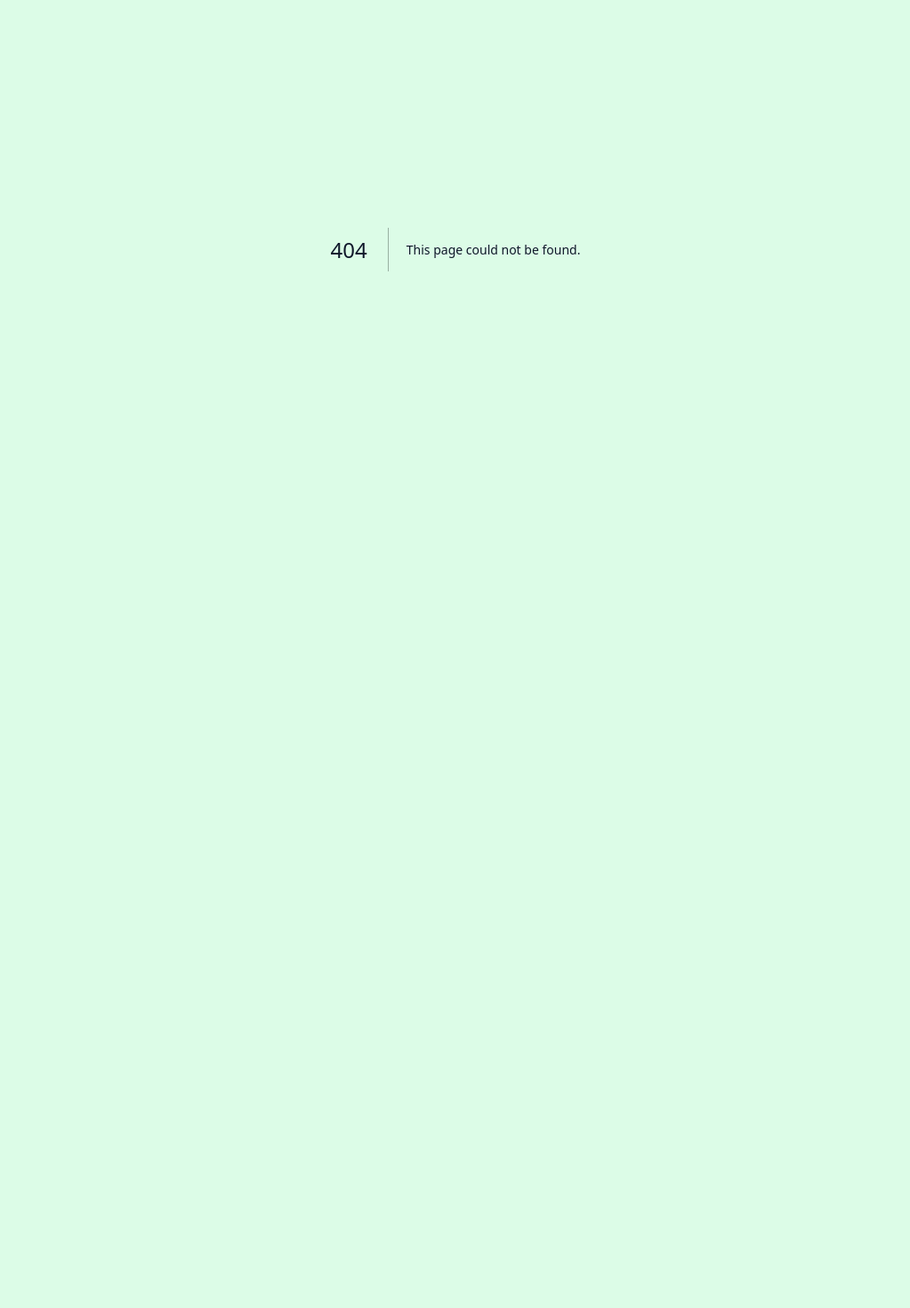
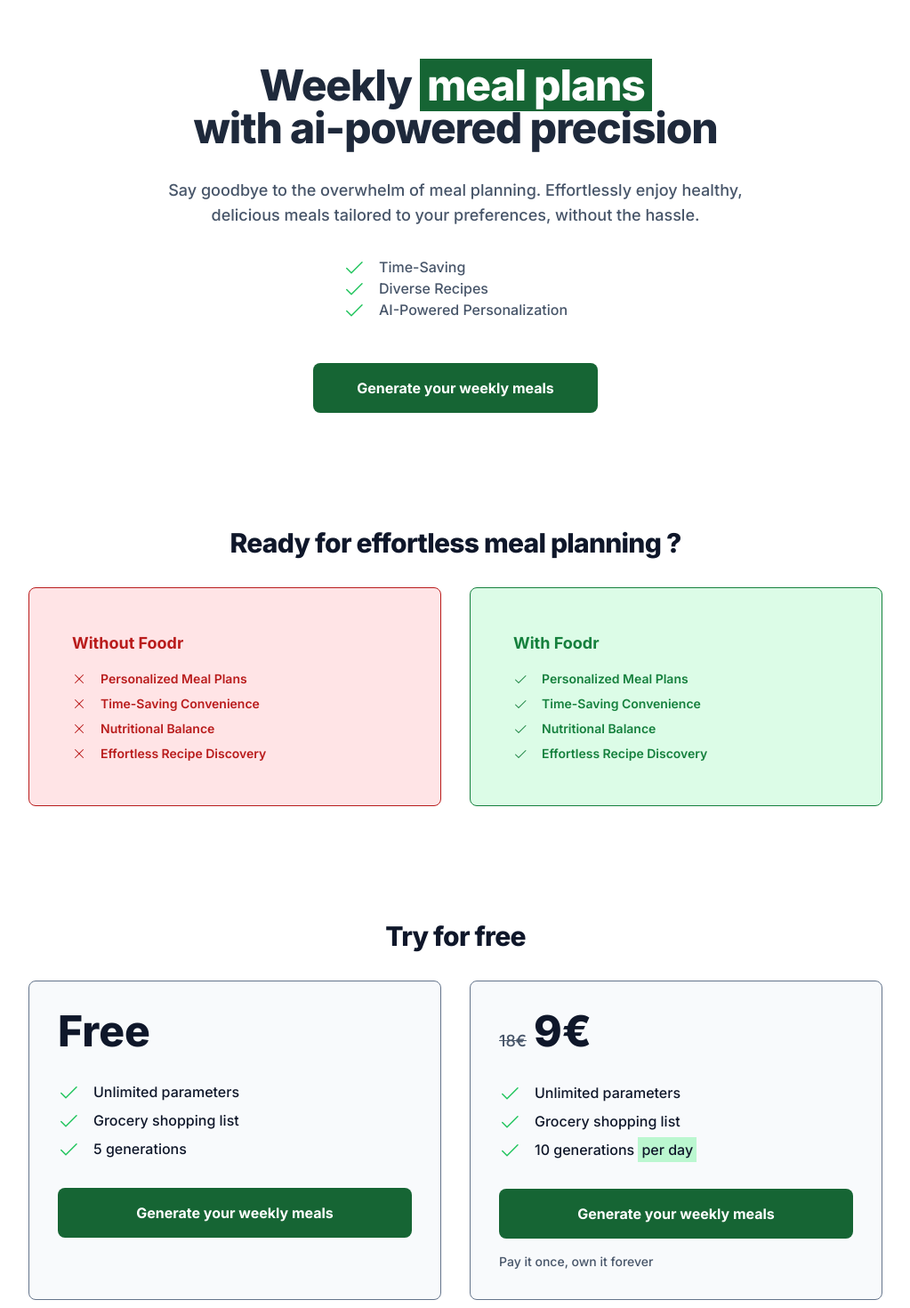
Before and after one commit to jean1591/foodr, a Next.js app: page / in a window 1280 px wide. Before the commit this address had no page. Shown: the part 120-1590 px from the top of the page at 89% size, without its empty margins (128-1151 px from the left). Before the commit the page ends 800 px from the top, so only its background shows below. Built offline with nearby package versions, Linux system fonts and the light colour scheme.

Commit message:
feat: landing page

```diff
--- /dev/null
+++ b/src/app/(public)/layout.tsx
@@ -0,0 +1,11 @@
+export default function PublicLayout({
+  children,
+}: Readonly<{
+  children: React.ReactNode
+}>) {
+  return (
+    <div className="mx-auto my-12 max-w-5xl px-4 sm:px-6 lg:px-8">
+      {children}
+    </div>
+  )
+}
--- /dev/null
+++ b/src/app/(public)/page.tsx
@@ -0,0 +1,233 @@
+import { PiCheck, PiX } from 'react-icons/pi'
+
+import { buttonHoverTransition } from '@/utils/design/constants'
+import { classNames } from '@/utils/classNames'
+
+export default function LandingPage() {
+  return (
+    <div>
+      <div className="mt-24 md:mt-48">
+        <div>
+          <Hero />
+        </div>
+
+        <div className="mt-12">
+          <CTA />
+        </div>
+      </div>
+
+      <div className="mt-24 md:mt-32">
+        <FeaturesCard />
+      </div>
+
+      <div className="mt-24 md:mt-32">
+        <Pricing />
+      </div>
+    </div>
+  )
+}
+
+const Hero = () => {
+  return (
+    <div className="text-center text-slate-800">
+      {/* TITLE */}
+      <h1 className="text-4xl font-extrabold leading-none tracking-tight md:text-5xl">
+        <p>
+          Weekly{' '}
+          <span className="bg-green-800 px-2 text-white">meal plans</span>{' '}
+        </p>
+        <p>with ai-powered precision</p>
+      </h1>
+
+      {/* SUB-HEADING */}
+      <div className="mt-8 flex items-center justify-center text-slate-600">
+        <h2 className="w-full text-lg font-medium leading-relaxed md:w-3/4 md:text-lg">
+          <p>
+            Say goodbye to the overwhelm of meal planning. Effortlessly enjoy
+            healthy, delicious meals tailored to your preferences, without the
+            hassle.
+          </p>
+        </h2>
+      </div>
+
+      {/* KEY FEATURES */}
+      <div className="mt-8 flex items-center justify-center text-slate-600">
+        <ul className="list-none text-left font-medium">
+          <li className="flex items-center justify-start gap-x-4">
+            <PiCheck className="h-6 w-6 text-green-500" />
+            <p>Time-Saving</p>
+          </li>
+          <li className="flex items-center justify-start gap-x-4">
+            <PiCheck className="h-6 w-6 text-green-500" />
+            <p>Diverse Recipes</p>
+          </li>
+          <li className="flex items-center justify-start gap-x-4">
+            <PiCheck className="h-6 w-6 text-green-500" />
+            <p>AI-Powered Personalization</p>
+          </li>
+        </ul>
+      </div>
+    </div>
+  )
+}
+
+const CTA = () => {
+  return (
+    <div className="flex items-center justify-center">
+      <div className="w-full md:w-1/3">
+        <CtaButton />
+      </div>
+    </div>
+  )
+}
+
+const FeaturesCard = () => {
+  return (
+    <div>
+      <p className="text-center text-3xl font-extrabold tracking-tight">
+        Ready for effortless meal planning ?
+      </p>
+
+      <div className="mt-8 grid grid-cols-1 gap-8 md:grid-cols-2">
+        <div className="rounded-lg border-[1px] border-red-700 bg-rose-100 p-8 text-red-700 md:p-12">
+          <p className="text-lg font-bold">Without Foodr</p>
+
+          <ul className="mt-4 list-none space-y-2 text-left text-sm font-semibold">
+            <li className="flex items-center justify-start gap-x-4">
+              <PiX className="h-4 w-4" />
+              <p>Personalized Meal Plans</p>
+            </li>
+            <li className="flex items-center justify-start gap-x-4">
+              <PiX className="h-4 w-4" />
+              <p>Time-Saving Convenience</p>
+            </li>
+            <li className="flex items-center justify-start gap-x-4">
+              <PiX className="h-4 w-4" />
+              <p>Nutritional Balance</p>
+            </li>
+            <li className="flex items-center justify-start gap-x-4">
+              <PiX className="h-4 w-4" />
+              <p>Effortless Recipe Discovery</p>
+            </li>
+          </ul>
+        </div>
+
+        <div className="rounded-lg border-[1px] border-green-700 bg-green-100 p-8 text-green-700 md:p-12">
+          <p className="text-lg font-bold">With Foodr</p>
+
+          <ul className="mt-4 list-none space-y-2 text-left text-sm font-semibold">
+            <li className="flex items-center justify-start gap-x-4">
+              <PiCheck className="h-4 w-4" />
+              <p>Personalized Meal Plans</p>
+            </li>
+            <li className="flex items-center justify-start gap-x-4">
+              <PiCheck className="h-4 w-4" />
+              <p>Time-Saving Convenience</p>
+            </li>
+            <li className="flex items-center justify-start gap-x-4">
+              <PiCheck className="h-4 w-4" />
+              <p>Nutritional Balance</p>
+            </li>
+            <li className="flex items-center justify-start gap-x-4">
+              <PiCheck className="h-4 w-4" />
+              <p>Effortless Recipe Discovery</p>
+            </li>
+          </ul>
+        </div>
+      </div>
+    </div>
+  )
+}
+
+const Pricing = () => {
+  return (
+    <div>
+      <p className="text-center text-3xl font-extrabold tracking-tight">
+        Try for free
+      </p>
+
+      <div className="mt-8 grid grid-cols-1 gap-8 md:grid-cols-2">
+        <FreeTrialCard />
+        <OneTimePaymentCard />
+      </div>
+    </div>
+  )
+}
+
+const CtaButton = () => {
+  return (
+    <button
+      className={classNames(
+        buttonHoverTransition,
+        'w-full rounded-lg bg-green-800 p-4 font-bold text-white shadow-none hover:bg-green-900 hover:shadow-lg'
+      )}
+    >
+      Generate your weekly meals
+    </button>
+  )
+}
+
+const FreeTrialCard = () => {
+  return (
+    <div className="rounded-lg border-[1px] border-slate-500 bg-slate-50 p-8">
+      <div className="flex items-baseline justify-start gap-x-2">
+        <p className="text-5xl font-extrabold">Free</p>
+      </div>
+
+      <ul className="mt-8 list-none space-y-2 text-left font-medium">
+        <li className="flex items-center justify-start gap-x-4">
+          <PiCheck className="h-6 w-6 text-green-500" />
+          <p>Unlimited parameters</p>
+        </li>
+        <li className="flex items-center justify-start gap-x-4">
+          <PiCheck className="h-6 w-6 text-green-500" />
+          <p>Grocery shopping list</p>
+        </li>
+        <li className="flex items-center justify-start gap-x-4">
+          <PiCheck className="h-6 w-6 text-green-500" />
+          <p>5 generations</p>
+        </li>
+      </ul>
+
+      <div className="mt-8">
+        <CtaButton />
+      </div>
+    </div>
+  )
+}
+
+const OneTimePaymentCard = () => {
+  return (
+    <div className="rounded-lg border-[1px] border-slate-500 bg-slate-50 p-8">
+      <div className="flex items-baseline justify-start gap-x-2">
+        <p className="text-lg font-medium text-slate-600 line-through">18€</p>
+        <p className="text-5xl font-extrabold">9€</p>
+      </div>
+
+      <ul className="mt-8 list-none space-y-2 text-left font-medium">
+        <li className="flex items-center justify-start gap-x-4">
+          <PiCheck className="h-6 w-6 text-green-500" />
+          <p>Unlimited parameters</p>
+        </li>
+        <li className="flex items-center justify-start gap-x-4">
+          <PiCheck className="h-6 w-6 text-green-500" />
+          <p>Grocery shopping list</p>
+        </li>
+        <li className="flex items-center justify-start gap-x-4">
+          <PiCheck className="h-6 w-6 text-green-500" />
+          <p>
+            10 generations <span className="bg-green-200 p-1">per day</span>
+          </p>
+        </li>
+      </ul>
+
+      <div className="mt-8">
+        <CtaButton />
+      </div>
+
+      <p className="mt-4 text-sm font-medium text-slate-600">
+        Pay it once, own it forever
+      </p>
+    </div>
+  )
+}
--- a/src/app/(public)/planner/layout.tsx
+++ b/src/app/(public)/planner/layout.tsx
@@ -3,9 +3,5 @@
 }: Readonly<{
   children: React.ReactNode
 }>) {
-  return (
-    <div className="mx-auto my-12 max-w-5xl px-4 sm:px-6 lg:px-8">
-      {children}
-    </div>
-  )
+  return <div>{children}</div>
 }
--- a/src/app/layout.tsx
+++ b/src/app/layout.tsx
@@ -1,9 +1,12 @@
+'use client'
+
 import './globals.css'
 
 import { Inter } from 'next/font/google'
 import { StoreProvider } from './lib/store/storeProvider'
 import { Toaster } from 'react-hot-toast'
 import { classNames } from '@/utils/classNames'
+import { usePathname } from 'next/navigation'
 
 const inter = Inter({ subsets: ['latin'] })
 
@@ -12,11 +15,20 @@
 }: Readonly<{
   children: React.ReactNode
 }>) {
+  const pathname = usePathname()
+
+  const isLandingPage = pathname === '/'
+  const backgroundColor = isLandingPage ? 'bg-white' : 'bg-green-100'
+
   return (
     <StoreProvider>
       <html lang="fr">
         <body
-          className={classNames(inter.className, 'bg-green-100 text-slate-900')}
+          className={classNames(
+            inter.className,
+            backgroundColor,
+            'text-slate-900'
+          )}
         >
           <Toaster position="bottom-right" reverseOrder={true} />
           {children}
```
